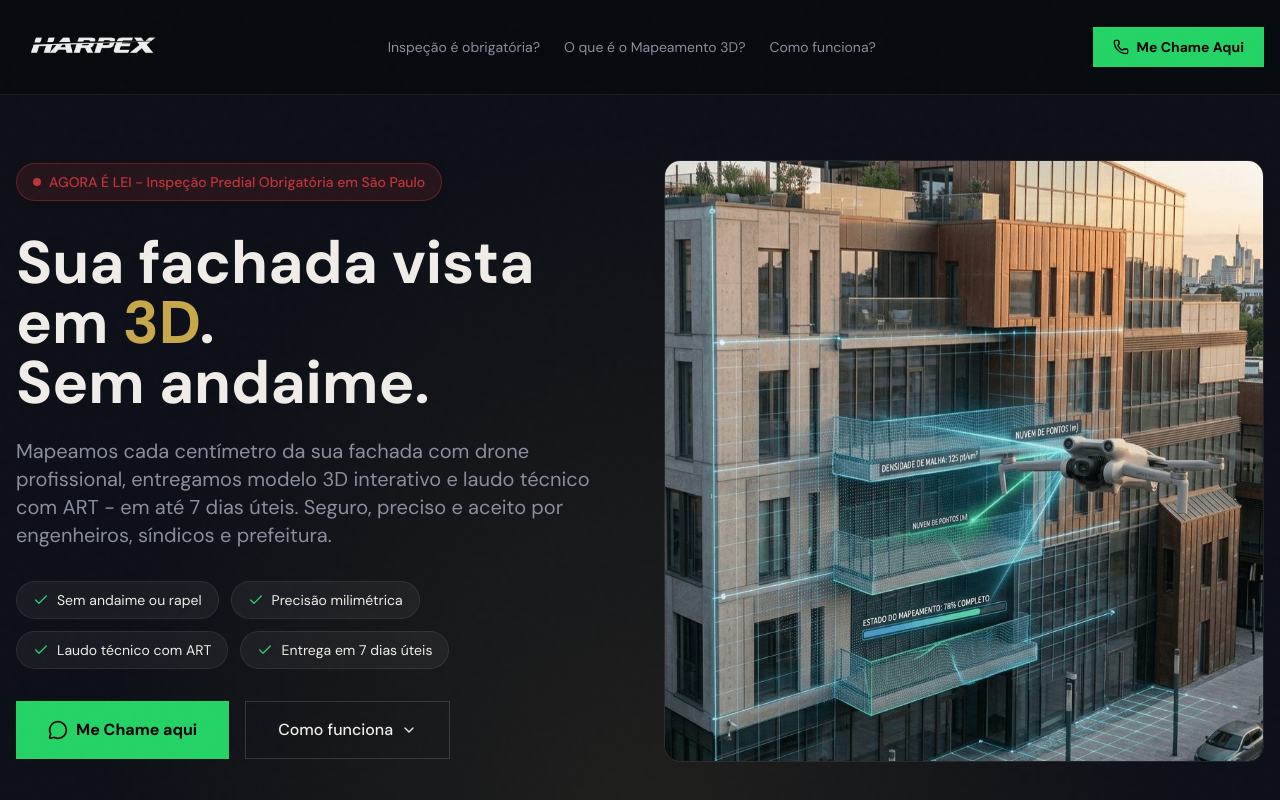
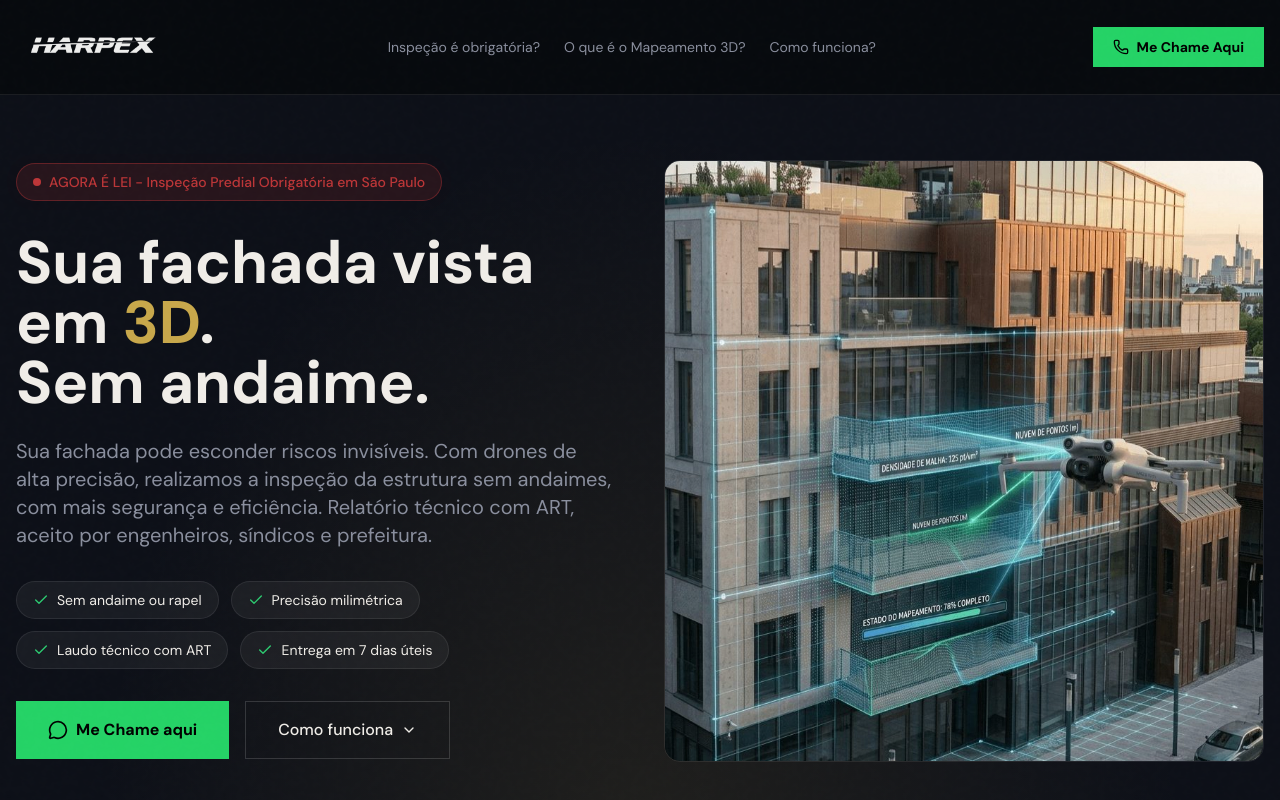
Before and after one commit to nandocarmel/drone-services-website, a Next.js app: page /mapeamento-fachada in a window 1280 px wide. Shown: the top 800 px of the page. Built offline with nearby package versions, Linux system fonts and the light colour scheme.

Commit message:
Update page.tsx
texto da hero

```diff
--- a/app/mapeamento-fachada/page.tsx
+++ b/app/mapeamento-fachada/page.tsx
@@ -157,9 +157,7 @@ export default function MapeamentoFachadaPage() {
 
               {/* Subtítulo */}
               <p className="font-sans text-lg md:text-xl text-[#8A8F9E] mb-8 leading-relaxed">
-                Mapeamos cada centímetro da sua fachada com drone profissional,
-                entregamos modelo 3D interativo e laudo técnico com ART - em até 7 dias úteis.
-                Seguro, preciso e aceito por engenheiros, síndicos e prefeitura.
+               Sua fachada pode esconder riscos invisíveis. Com drones de alta precisão, realizamos a inspeção da estrutura sem andaimes, com mais segurança e eficiência. Relatório técnico com ART, aceito por engenheiros, síndicos e prefeitura.
               </p>
 
               {/* Pills de benefícios */}
```
